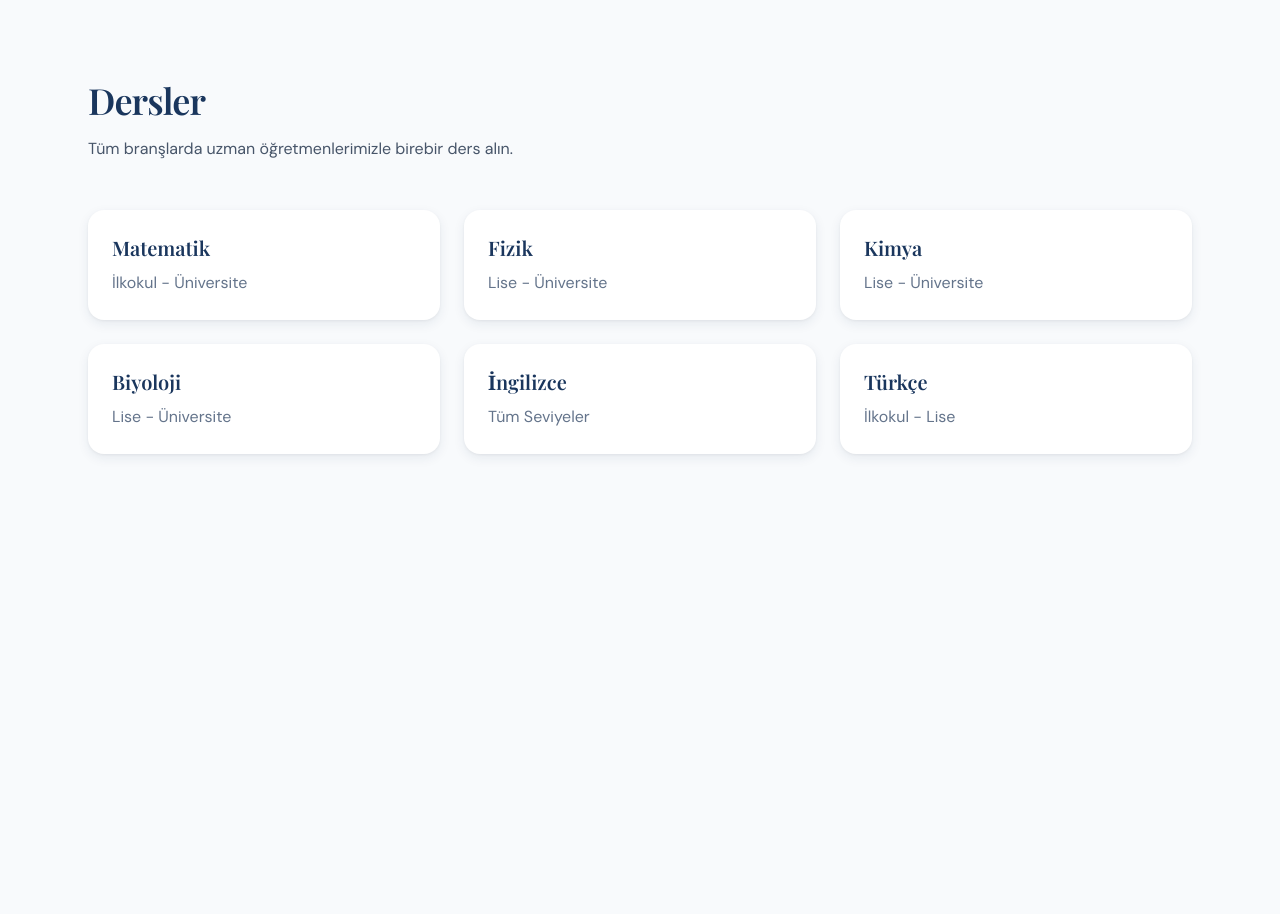
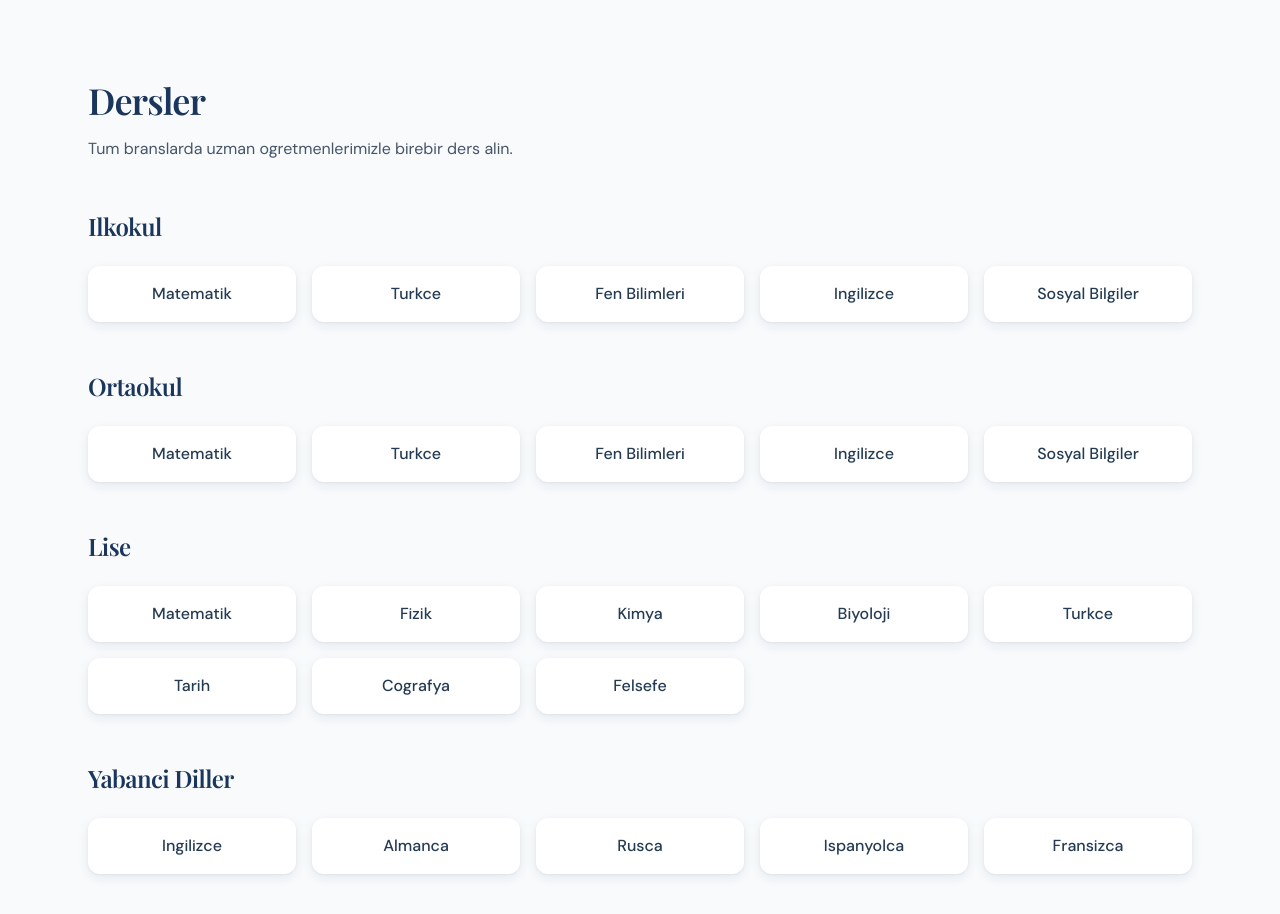
Before and after one commit to Baris-tuncer/edupremium, a Next.js app in the folder frontend/: page /dersler in a window 1280 px wide. Shown: the top 914 px of the page. Before the commit the page ends 800 px from the top, so only its background shows below. Built offline with nearby package versions, Linux system fonts and the light colour scheme; a web font is replaced by a local one.

Commit message:
Add isNative field, update pages, price filter, native badge

```diff
--- a/frontend/src/app/dersler/page.tsx
+++ b/frontend/src/app/dersler/page.tsx
@@ -1,22 +1,38 @@
 export default function DerslerPage() {
-  const dersler = [
-    { isim: "Matematik", seviye: "İlkokul - Üniversite" },
-    { isim: "Fizik", seviye: "Lise - Üniversite" },
-    { isim: "Kimya", seviye: "Lise - Üniversite" },
-    { isim: "Biyoloji", seviye: "Lise - Üniversite" },
-    { isim: "İngilizce", seviye: "Tüm Seviyeler" },
-    { isim: "Türkçe", seviye: "İlkokul - Lise" },
+  const kategoriler = [
+    {
+      seviye: "Ilkokul",
+      dersler: ["Matematik", "Turkce", "Fen Bilimleri", "Ingilizce", "Sosyal Bilgiler"]
+    },
+    {
+      seviye: "Ortaokul",
+      dersler: ["Matematik", "Turkce", "Fen Bilimleri", "Ingilizce", "Sosyal Bilgiler"]
+    },
+    {
+      seviye: "Lise",
+      dersler: ["Matematik", "Fizik", "Kimya", "Biyoloji", "Turkce", "Tarih", "Cografya", "Felsefe"]
+    },
+    {
+      seviye: "Yabanci Diller",
+      dersler: ["Ingilizce", "Almanca", "Rusca", "Ispanyolca", "Fransizca"]
+    }
   ];
   return (
     <div className="min-h-screen bg-slate-50">
       <div className="max-w-6xl mx-auto px-6 py-20">
         <h1 className="font-display text-4xl text-navy-900 mb-4">Dersler</h1>
-        <p className="text-slate-600 mb-12">Tüm branşlarda uzman öğretmenlerimizle birebir ders alın.</p>
-        <div className="grid md:grid-cols-3 gap-6">
-          {dersler.map((ders) => (
-            <div key={ders.isim} className="bg-white p-6 rounded-2xl shadow-card hover:shadow-elevated transition-shadow">
-              <h3 className="font-semibold text-xl text-navy-900 mb-2">{ders.isim}</h3>
-              <p className="text-slate-500">{ders.seviye}</p>
+        <p className="text-slate-600 mb-12">Tum branslarda uzman ogretmenlerimizle birebir ders alin.</p>
+        <div className="space-y-12">
+          {kategoriler.map((kategori) => (
+            <div key={kategori.seviye}>
+              <h2 className="font-display text-2xl text-navy-900 mb-6">{kategori.seviye}</h2>
+              <div className="grid md:grid-cols-3 lg:grid-cols-5 gap-4">
+                {kategori.dersler.map((ders) => (
+                  <div key={ders} className="bg-white p-4 rounded-xl shadow-card hover:shadow-elevated transition-shadow text-center">
+                    <span className="font-medium text-navy-800">{ders}</span>
+                  </div>
+                ))}
+              </div>
             </div>
           ))}
         </div>
--- a/frontend/src/app/fiyatlandirma/page.tsx
+++ b/frontend/src/app/fiyatlandirma/page.tsx
@@ -2,16 +2,24 @@ export default function FiyatlandirmaPage() {
   return (
     <div className="min-h-screen bg-slate-50">
       <div className="max-w-4xl mx-auto px-6 py-20">
-        <h1 className="font-display text-4xl text-navy-900 mb-4">Fiyatlandırma</h1>
-        <p className="text-slate-600 mb-12">Şeffaf ve uygun fiyatlarla kaliteli eğitim.</p>
+        <h1 className="font-display text-4xl text-navy-900 mb-4">Fiyatlandirma</h1>
+        <p className="text-slate-600 mb-12">Seffaf ve esnek fiyatlandirma modeli.</p>
         <div className="bg-white p-8 rounded-2xl shadow-card">
-          <p className="text-slate-700 mb-6">Ders ücretleri öğretmene göre değişmektedir. Her öğretmenin profil sayfasında ders ücreti belirtilmektedir.</p>
-          <ul className="space-y-3 text-slate-600">
-            <li>Ortalama ders ücreti: 200-500 TL/saat</li>
-            <li>İlk ders için indirimli fiyatlar</li>
-            <li>Paket derslerde özel indirimler</li>
-            <li>Ödeme: Kredi kartı veya havale</li>
-          </ul>
+          <h2 className="font-semibold text-xl text-navy-900 mb-4">Ogretmene Gore Degisken Fiyatlar</h2>
+          <p className="text-slate-700 mb-6">Ders ucretleri her ogretmenin deneyimi, uzmanlik alani ve tercihlerine gore farklilik gostermektedir. Her ogretmenin profil sayfasinda ders ucreti acikca belirtilmektedir.</p>
+          <div className="border-t border-slate-200 pt-6 mt-6">
+            <h3 className="font-semibold text-lg text-navy-900 mb-4">Neden Degisken Fiyat?</h3>
+            <ul className="space-y-3 text-slate-600">
+              <li>Her ogretmenin deneyim seviyesi farklidir</li>
+              <li>Uzmanlik alanlari ve sertifikalar fiyati etkiler</li>
+              <li>Ogrenciler butcelerine uygun ogretmen secebilir</li>
+              <li>Kaliteli egitim her butceye uygun seceneklerle sunulur</li>
+            </ul>
+          </div>
+          <div className="border-t border-slate-200 pt-6 mt-6">
+            <h3 className="font-semibold text-lg text-navy-900 mb-4">Odeme Yontemleri</h3>
+            <p className="text-slate-600">Kredi karti ve banka havalesi ile guvenli odeme yapabilirsiniz.</p>
+          </div>
         </div>
       </div>
     </div>
--- a/frontend/src/app/teachers/page.tsx
+++ b/frontend/src/app/teachers/page.tsx
@@ -9,7 +9,7 @@ import Footer from '@/components/layout/Footer';
 // FILTER SIDEBAR
 // ============================================
 const FilterSidebar = () => {
-  const [priceRange, setPriceRange] = useState([200, 800]);
+  const [priceRange, setPriceRange] = useState([500, 1500]);
 
   const branches = [
     { id: 'matematik', name: 'Matematik', count: 85 },
@@ -140,8 +140,8 @@ const TeacherCard = ({ teacher }: { teacher: any }) => (
     <div className="flex-1 min-w-0">
       <div className="flex items-start justify-between mb-2">
         <div>
-          <h3 className="font-display text-xl font-semibold text-navy-900 mb-1">
-            {teacher.name}
+          <h3 className="font-display text-xl font-semibold text-navy-900 mb-1 flex items-center gap-2">
+            {teacher.name}{teacher.isNative && <span className="bg-emerald-100 text-emerald-700 text-xs px-2 py-0.5 rounded-full font-medium">Native</span>}
           </h3>
           <p className="text-slate-500">{teacher.branch}</p>
         </div>
```
Also changed, not shown: 1 other file (tests, documents, lock files or other folders).
